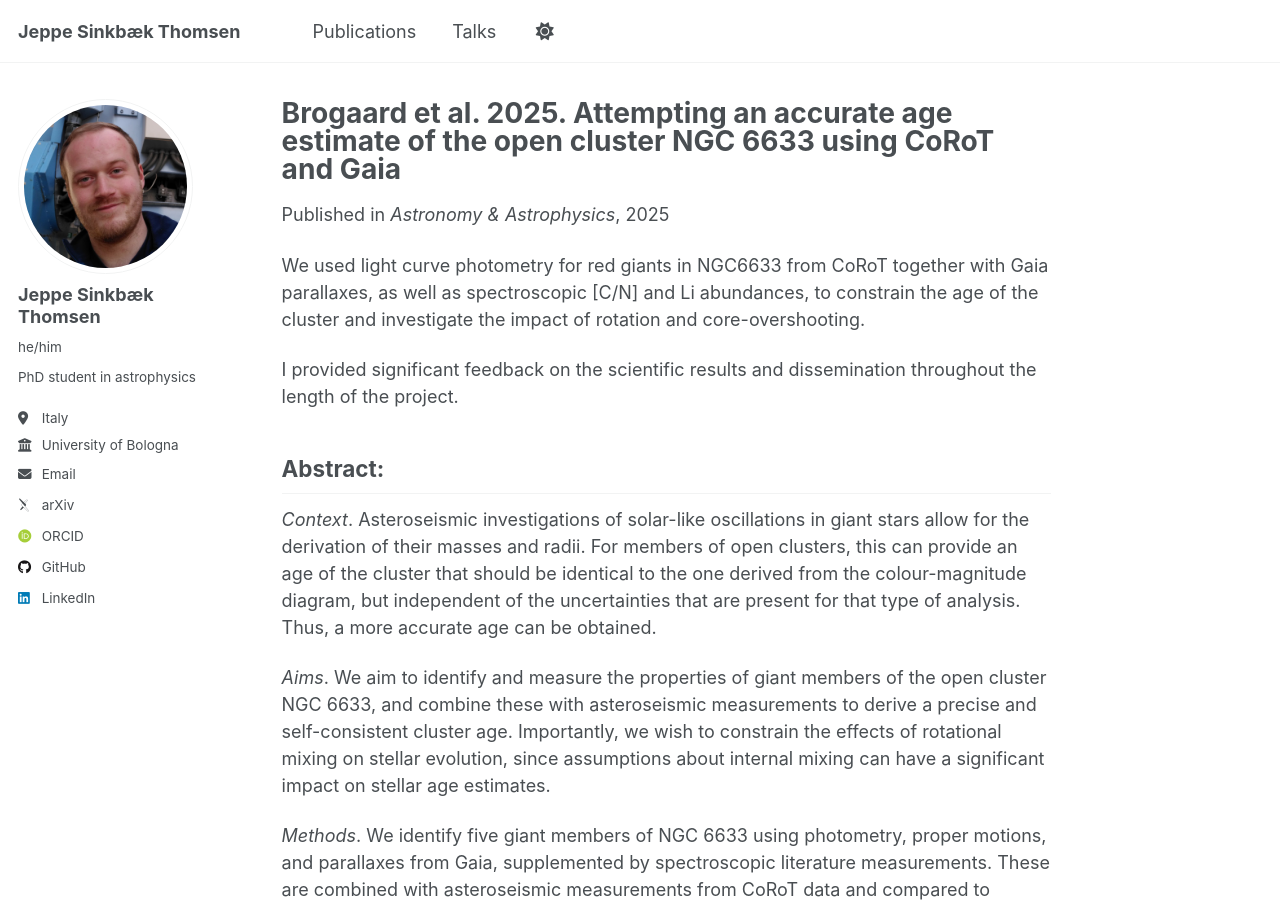
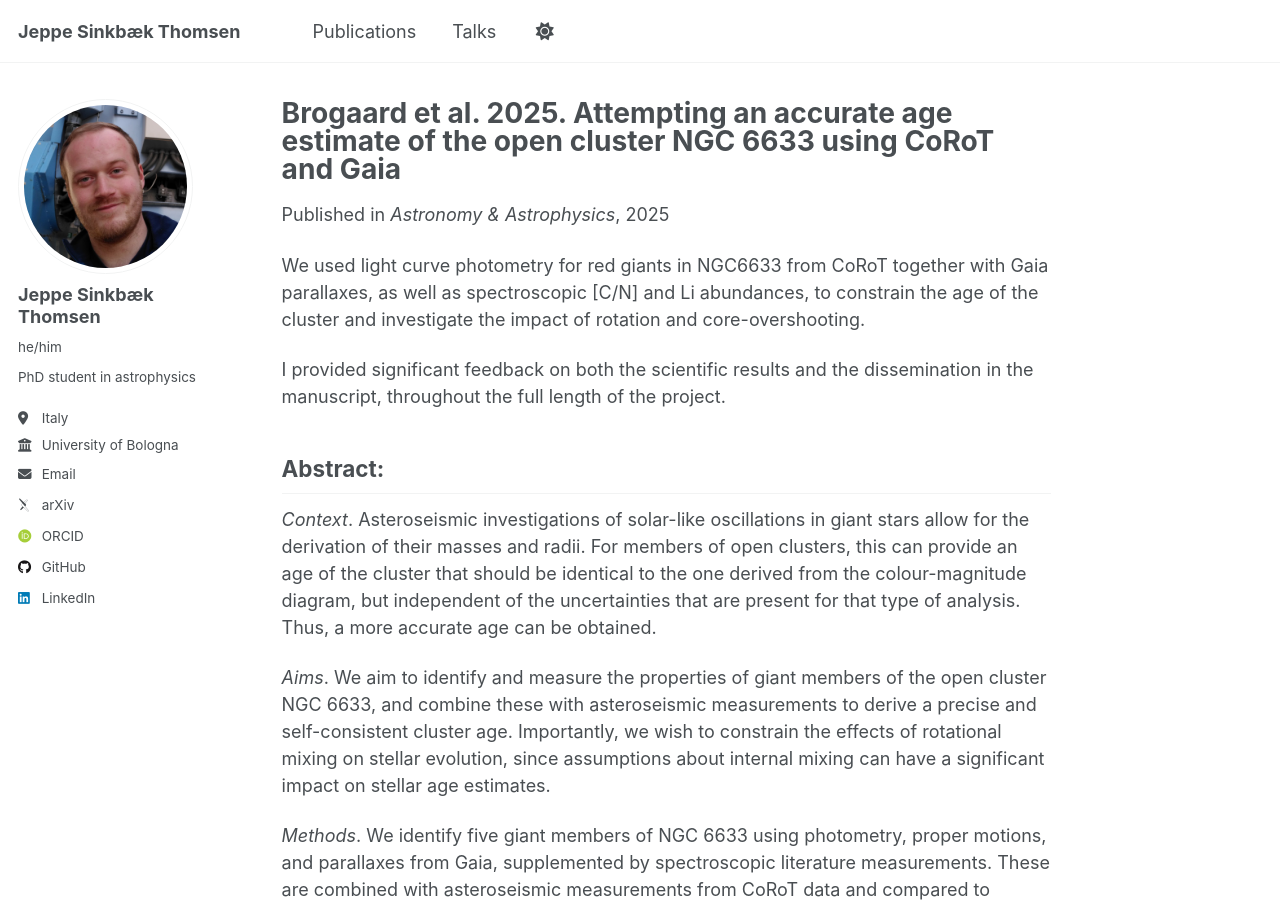
Before and after one commit to jsinkbaek/jsinkbaek.github.io, a Jekyll site: the page built from _publications/2025-08-01-Brogaard.md, in a window 1280 px wide and 900 px high. Built offline with Jekyll 4.4.1, drawn with Linux system fonts in a browser that asks for light colours; some web fonts are replaced; a script that is not in the unit is left out.

Commit message:
Update 2025-08-01-Brogaard.md

```diff
--- a/_publications/2025-08-01-Brogaard.md
+++ b/_publications/2025-08-01-Brogaard.md
@@ -11,7 +11,7 @@ citation:
 ---
 We used light curve photometry for red giants in NGC6633 from CoRoT together with Gaia parallaxes, as well as spectroscopic [C/N] and Li abundances, to constrain the age of the cluster and investigate the impact of rotation and core-overshooting.
 
-I provided significant feedback on the scientific results and dissemination throughout the length of the project.
+I provided significant feedback on both the scientific results and the dissemination in the manuscript, throughout the full length of the project.
 
 ## Abstract:
 *Context*. Asteroseismic investigations of solar-like oscillations in giant stars allow for the derivation of their masses and radii. For members of open clusters, this can provide an age of the cluster that should be identical to the one derived from the colour-magnitude diagram, but independent of the uncertainties that are present for that type of analysis. Thus, a more accurate age can be obtained.
```
